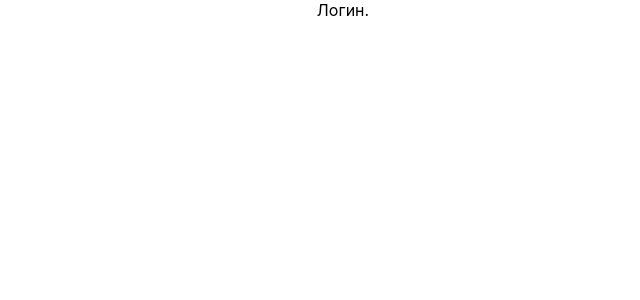
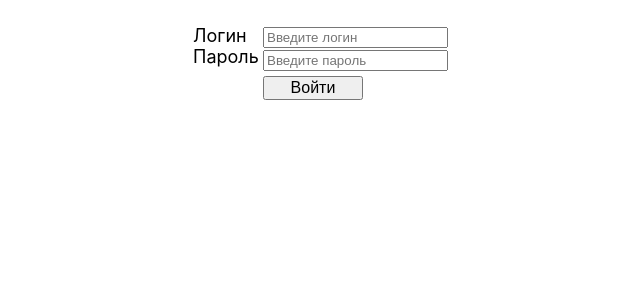
Before and after one commit to Isckatel/smart, a React (Create React App) app: page / in a window 1280 px wide. Shown: the top 300 px of the page, without its empty margins (297-937 px from the left). Built offline with nearby package versions, Linux system fonts and the light colour scheme.

Commit message:
Loginform

```diff
--- a/src/App.css
+++ b/src/App.css
@@ -1,3 +1,22 @@
 .App {
-  text-align: center;
+  margin: 20px 30px;
+  font-size: 18px;
 }
+
+.loginForm {
+  margin: 0 auto;
+  padding: 5px;
+  max-width: 300px;
+  display: flex;
+  flex-wrap: wrap;
+}
+
+.labelLog {
+  width: 70px;
+}
+
+.buttEnter {
+  margin: 5px 70px;
+  width: 100px;
+  font-size: 16px;
+}
--- a/src/App.js
+++ b/src/App.js
@@ -3,7 +3,7 @@ import {Route} from "react-router-dom";
 import Login from "./components/Login/Login";
 import Profile from "./components/Profile/Profile";
 
-function App() {
+function App(props) {
   return (
     <div className="App">
       <Route exact path='/' render = {()=><Login />}/>
--- a/src/components/Login/Login.jsx
+++ b/src/components/Login/Login.jsx
@@ -2,8 +2,16 @@
 
 const Login = (props) => {
     return (
-        <div>
-            Логин.
+        <div className = 'loginForm'>
+            <div className ='labelLog'>
+                <label from='login'>Логин </label>
+                <label from='password'>Пароль </label>
+            </div>
+            <div className ='inputLog'>
+                <input id='login' name='login' placeholder="Введите логин"></input><br />
+                <input id='password' name='password' type='password' placeholder="Введите пароль"></input>
+            </div>
+            <button className='buttEnter'>Войти</button>
         </div>
     );
 }
```
